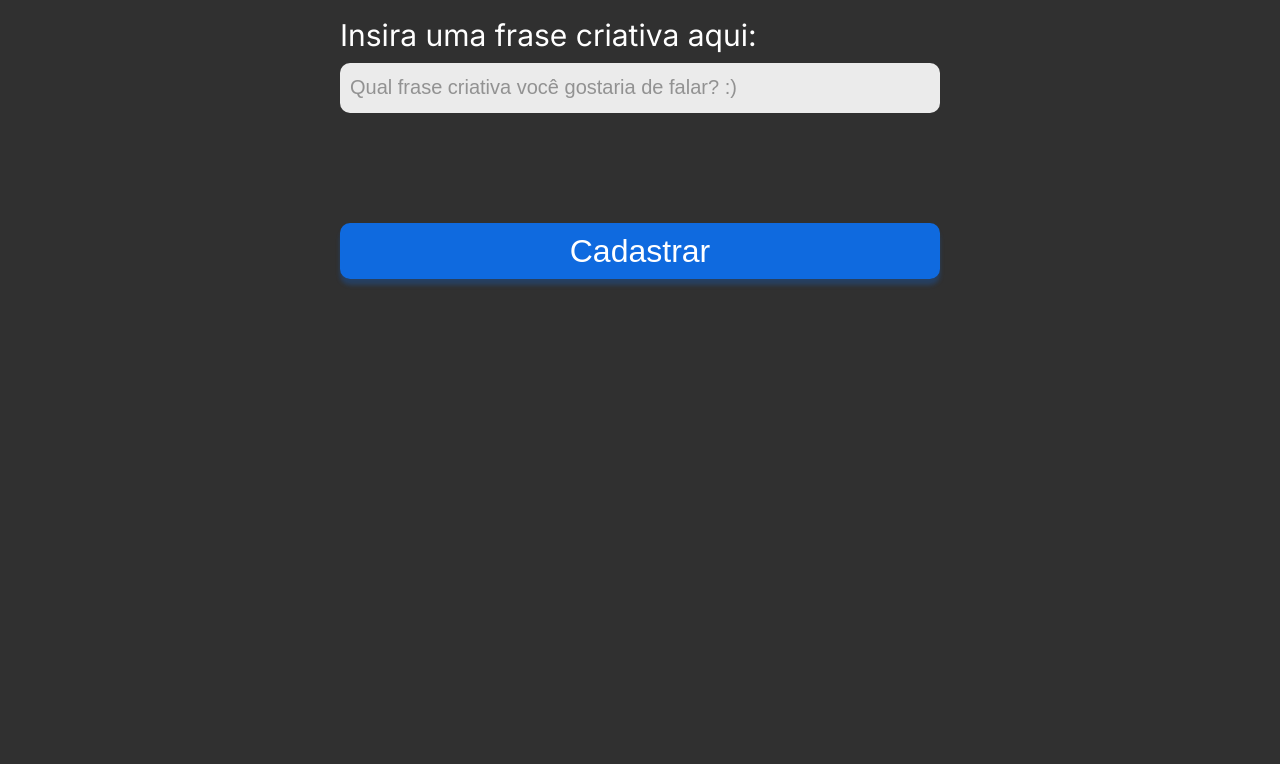
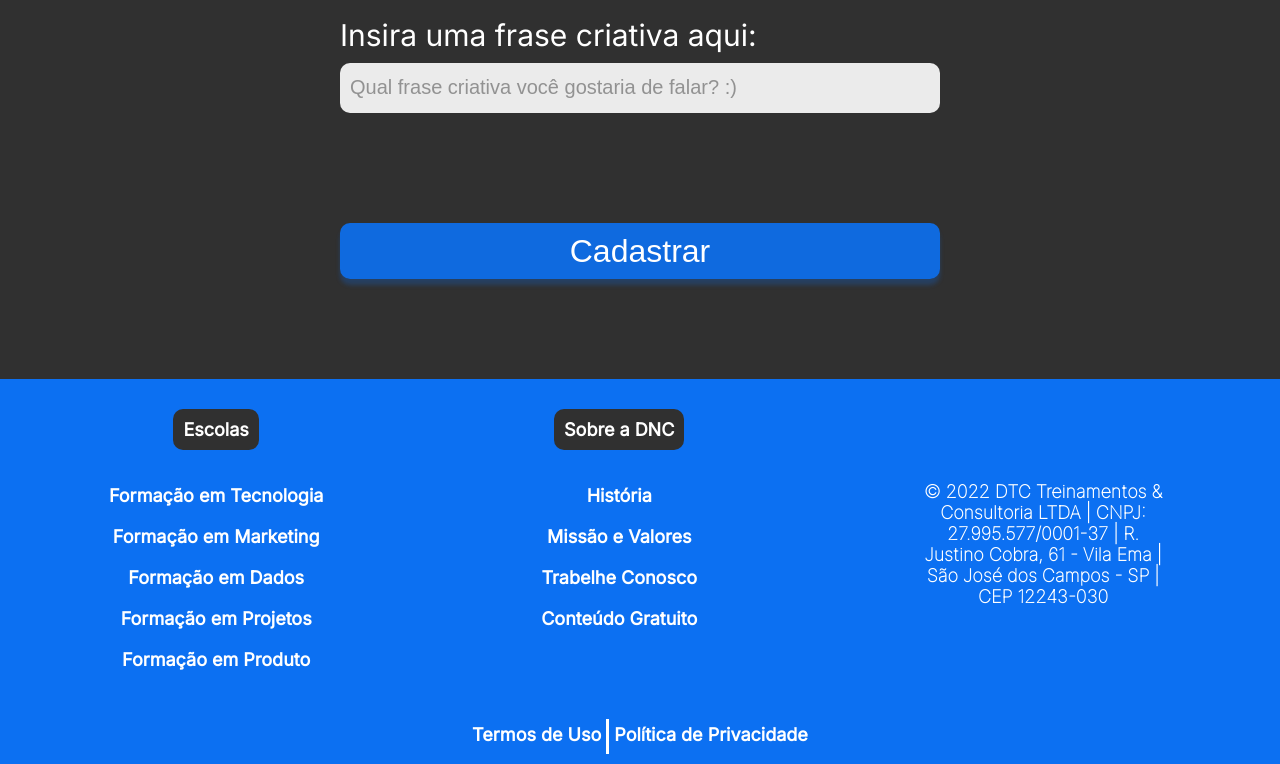
Before and after one commit to zNedio/bootcamp-DNC, a plain HTML site: page index.html in a window 1280 px wide. Shown: the part 1278-2042 px from the top of the page. Before the commit the page ends 1657 px from the top, so only its background shows below. Drawn offline with Linux system fonts and the light colour scheme.

Commit message:
Media Query mobile

```diff
--- a/estilo.css
+++ b/estilo.css
@@ -165,3 +165,144 @@ input[type="submit"] {
     box-shadow: 0px 6px 4px rgba(12, 112, 242, 0.25);
     cursor: pointer;
 }
+
+/* Footer */
+
+footer {
+    width: 100%;
+    background-color: var(--azul-dnc);
+}
+
+footer .linha1 {
+    display: flex;
+    justify-content: space-around;
+    align-items: center;
+}
+
+footer ul {
+    list-style: none;
+    margin: 0px;
+    padding: 0px;
+}
+
+footer nav {
+    display: flex;
+    flex-direction: column;
+    align-items: center;
+    height: 330px;
+}
+
+footer h5 {
+    text-align: center;
+    color: white;
+    font-weight: 800;
+    font-size: 18px;
+    font-family: var(--fonte-padrao);
+    background-color: var(--preto-dnc);
+    border-radius: 10px;
+
+    padding: 10px 10px 10px 10px;
+    margin-bottom: 15px;
+}
+
+footer ul li {
+    text-align: center;
+    color: white;
+    font-weight: 600;
+    font-size: 18px;
+    font-family: var(--fonte-padrao);
+
+    margin: 20px 0px 20px 0px;
+}
+
+footer ul li a {
+    color: white;
+    text-decoration: none;
+}
+
+footer ul li a:hover {
+    color: var(--cinza-hover);
+}
+
+footer .endereco {
+    font-weight: 600;
+    font-size: 18px;
+    font-family: var(--fonte-fina);
+    color: white;
+    width: 20%;
+    text-align: center;
+}
+
+footer .linha2 {
+    height: 35px;
+    display: flex;
+    justify-content: center;
+    margin:0px;
+    padding: 10px;
+}
+
+footer .linha2 a {
+    font-family: var(--fonte-padrao);
+    font-size: 18px;
+    font-weight: 600;
+    color: white;
+    text-decoration: none;
+    padding: 5px;
+}
+
+footer .linha2 a:first-child {
+    border-right: 3px solid white;
+}
+
+footer .linha2 a:hover {
+    color: var(--cinza-hover);
+}
+
+@media only screen and (max-width: 600px) {
+
+    /* Menu */
+
+    #principal {
+        display: flex;
+        flex-direction: column;
+        height: auto;
+    }
+
+    #menu {
+        flex-direction: column;
+        width: 100%;
+        margin: 0px;
+    }
+
+    #menu a {
+        display: flex;
+        height: 50px;
+        align-items: center;
+    }
+
+    #principal button {
+        width: 100%;
+        margin: 0px;
+    }
+
+    /* Section */
+
+    section h1 {
+        font-size: 38px;
+    }
+
+    section h2 {
+        font-size: 28px;
+        padding-right: 15px;
+        padding-left: 15px;
+    }
+
+    form {
+        width: 95%;
+        font-size: 20px;
+    }
+
+    .checkbox-itens label {
+        font-size: 17px;
+    }
+}
--- a/index.html
+++ b/index.html
@@ -71,5 +71,54 @@
         </form>
     </section>
 
+    <footer>
+        <div class="linha1">
+            <nav>
+                <h5>Escolas</h5>
+                <ul>
+                    <li>
+                        <a href="">Formação em Tecnologia</a>
+                    </li>
+                    <li>
+                        <a href="">Formação em Marketing</a>
+                    </li>
+                    <li>
+                        <a href="">Formação em Dados</a>
+                    </li>
+                    <li>
+                        <a href="">Formação em Projetos</a>
+                    </li>
+                    <li>
+                        <a href="">Formação em Produto</a>
+                    </li>
+                </ul>
+            </nav>
+            <nav>
+                <h5>Sobre a DNC</h5>
+                <ul>
+                    <li>
+                        <a href="">História</a>
+                    </li>
+                    <li>
+                        <a href="">Missão e Valores</a>
+                    </li>
+                    <li>
+                        <a href="">Trabelhe Conosco</a>
+                    </li>
+                    <li>
+                        <a href="">Conteúdo Gratuito</a>
+                    </li>
+                </ul>
+            </nav>
+            <div class="endereco">
+                © 2022 DTC Treinamentos & Consultoria LTDA | CNPJ: 27.995.577/0001-37 | R. Justino Cobra, 61 - Vila Ema | São José dos Campos - SP | CEP 12243-030
+            </div>
+        </div>
+        <div class="linha2">
+            <a href="">Termos de Uso</a>
+            <a href="">Política de Privacidade</a>
+        </div>
+    </footer>
+
 </body>
 </html>
```
